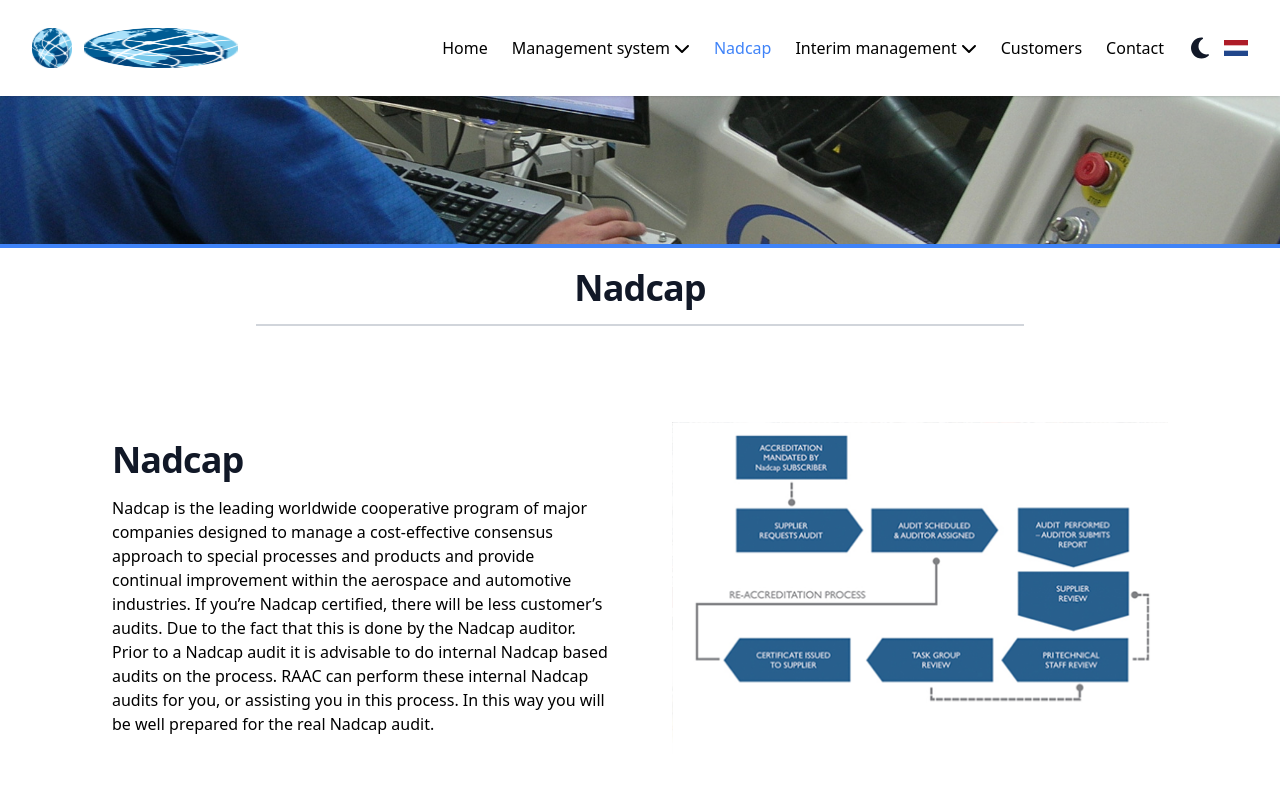
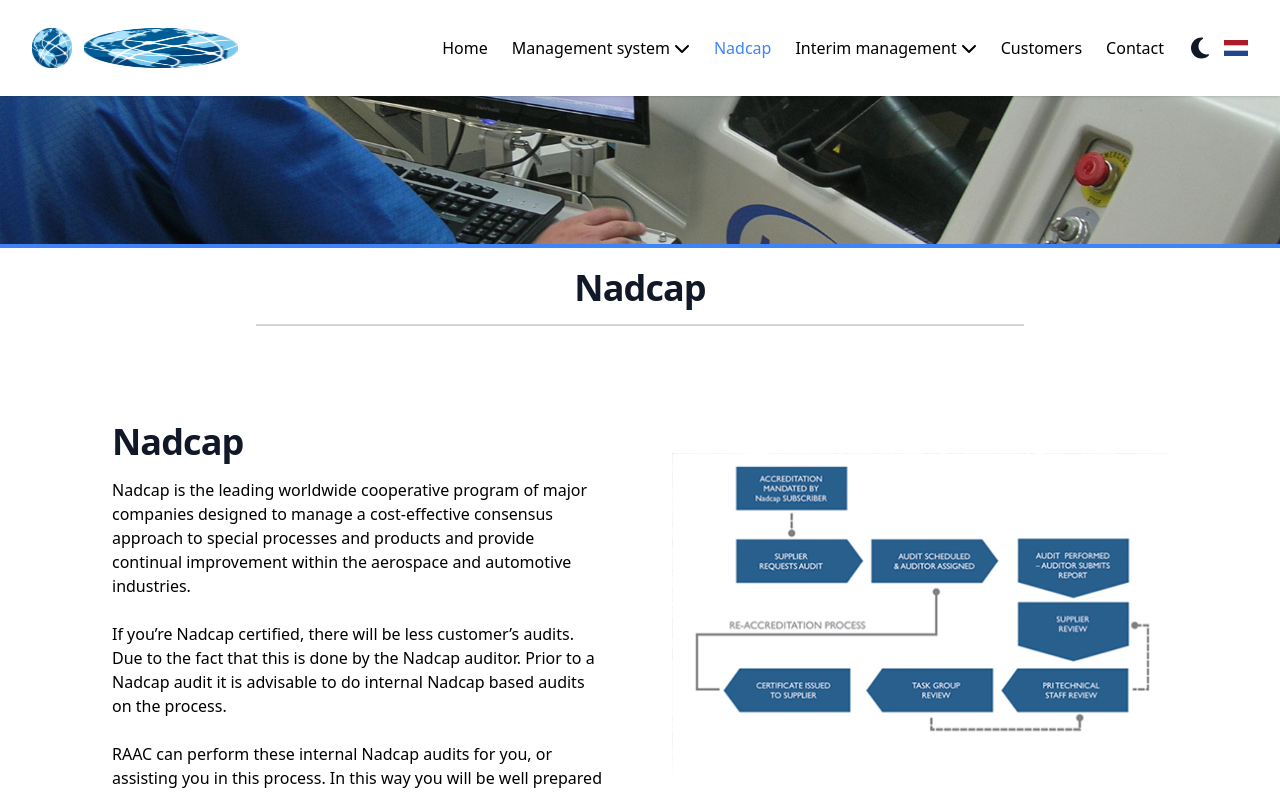
Before and after one commit to Joeri-Abbo/next-raac, a Next.js app: page /nadcap in a window 1280 px wide. Shown: the top 794 px of the page. Built offline with nearby package versions, Linux system fonts and the light colour scheme.

Commit message:
Add new lines

```diff
--- a/components/BoxContent.tsx
+++ b/components/BoxContent.tsx
@@ -14,7 +14,7 @@
                 {props.title}
             </BoxTitle>
             <BoxText>
-                <p>
+                <p className="whitespace-pre-wrap">
                     {props.text}
                 </p>
             </BoxText>
--- a/components/BoxText.tsx
+++ b/components/BoxText.tsx
@@ -3,7 +3,7 @@
 };
 const BoxText = (props: Props) => {
     return (
-        <div className="text-black dark:text-white">
+        <div className="text-black dark:text-white whitespace-pre-wrap">
             {props.children}
         </div>
     )
--- a/components/BoxTitle.tsx
+++ b/components/BoxTitle.tsx
@@ -3,7 +3,7 @@
 };
 const BoxTitle = (props: Props) => {
     return (
-        <div className="mb-4 text-4xl font-extrabold tracking-tight text-gray-900 dark:text-white">
+        <div className="mb-4 text-4xl font-extrabold tracking-tight text-gray-900 dark:text-white whitespace-pre-wrap">
             {props.children}
         </div>
     )
--- a/components/CTA.tsx
+++ b/components/CTA.tsx
@@ -15,11 +15,11 @@
         <div className="rounded border-4 border-gray-300 bg-white p-6 transition-all hover:scale-105 dark:border-gray-500 dark:bg-gray-900 dark:text-white">
             <div>
                 <Image src={props.image} alt={props.title} width="1760" height="250" className="w-full"/>
-                <h3 className="mt-1 bg-gray-700 py-3 text-center text-xs">
+                <h3 className="mt-1 bg-gray-700 py-3 text-center text-xs whitespace-pre-wrap">
                     {props.title}
                 </h3>
             </div>
-            <div className="h-32 py-3 text-center text-black dark:text-white">
+            <div className="h-32 py-3 text-center text-black dark:text-white whitespace-pre-wrap">
                 {props.children}
             </div>
             {props.button && (
--- a/components/Slider.tsx
+++ b/components/Slider.tsx
@@ -34,13 +34,13 @@
                             />
                             <div
                                 className="max-w-90 absolute top-10 left-5 z-10 text-2xl opacity-70 drop-shadow md:top-20 md:left-20 md:max-w-80 overflow-hidden inline-block">
-                                <div className="mb-4 bg-black px-4 py-4 inline-block">
+                                <div className="mb-4 bg-black px-4 py-4 inline-block whitespace-pre-wrap">
                                     {item.title}
                                 </div>
 
                                 <div>
 
-                                    <div className="px-4 py-4 bg-black inline-block">
+                                    <div className="px-4 py-4 bg-black inline-block whitespace-pre-wrap">
                                         {item.text}
                                     </div>
                                 </div>
--- a/components/Title.tsx
+++ b/components/Title.tsx
@@ -6,7 +6,7 @@
     return (
         <>
             <div
-                className="my-5 mb-4 w-full text-center text-4xl font-extrabold tracking-tight text-black text-gray-900 dark:text-white">
+                className="my-5 mb-4 w-full text-center text-4xl font-extrabold tracking-tight text-black text-gray-900 dark:text-white whitespace-pre-wrap">
                 {props.children}
             </div>
             <div className="mx-auto mb-4 w-3/5 border-b-2 border-gray-300"/>
```
